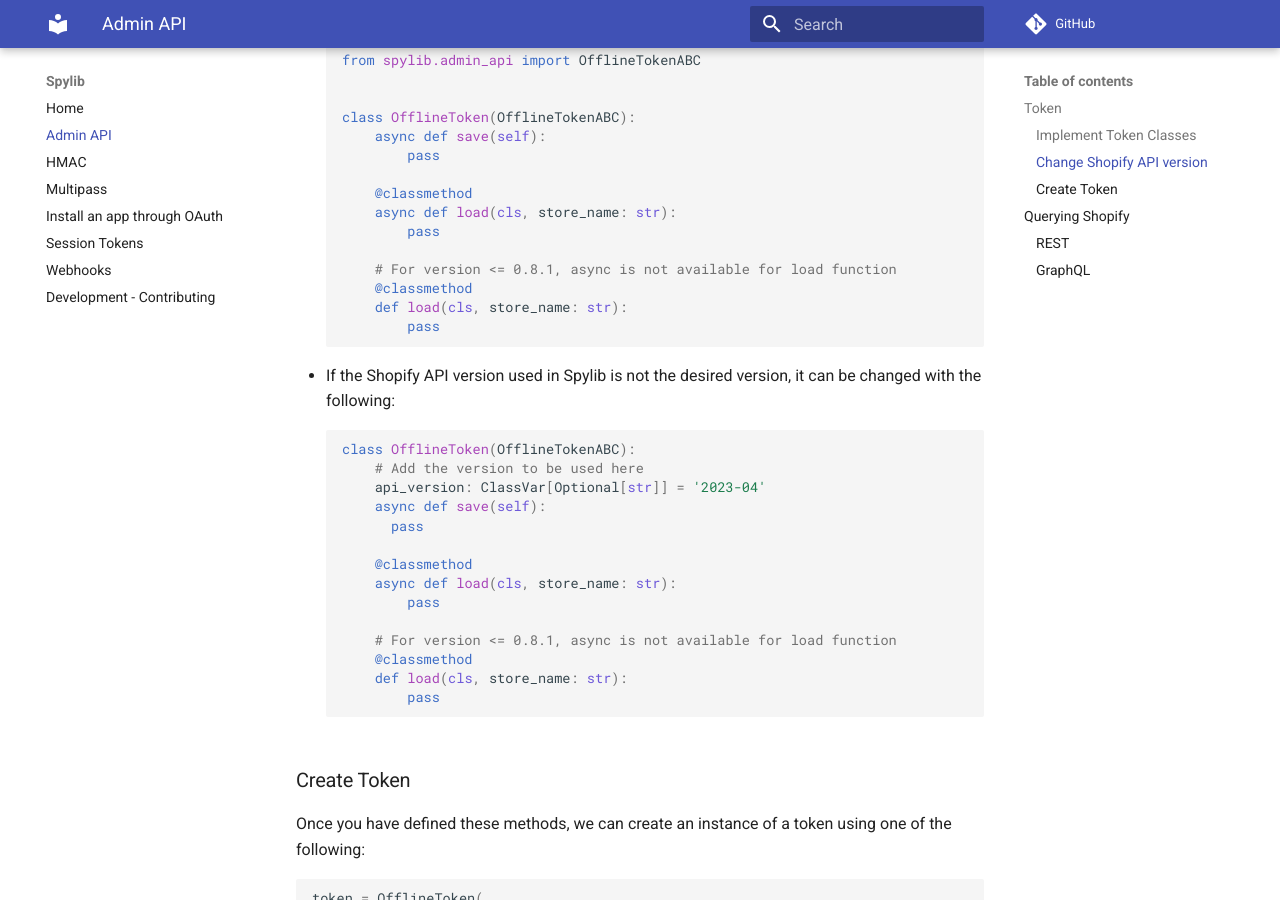
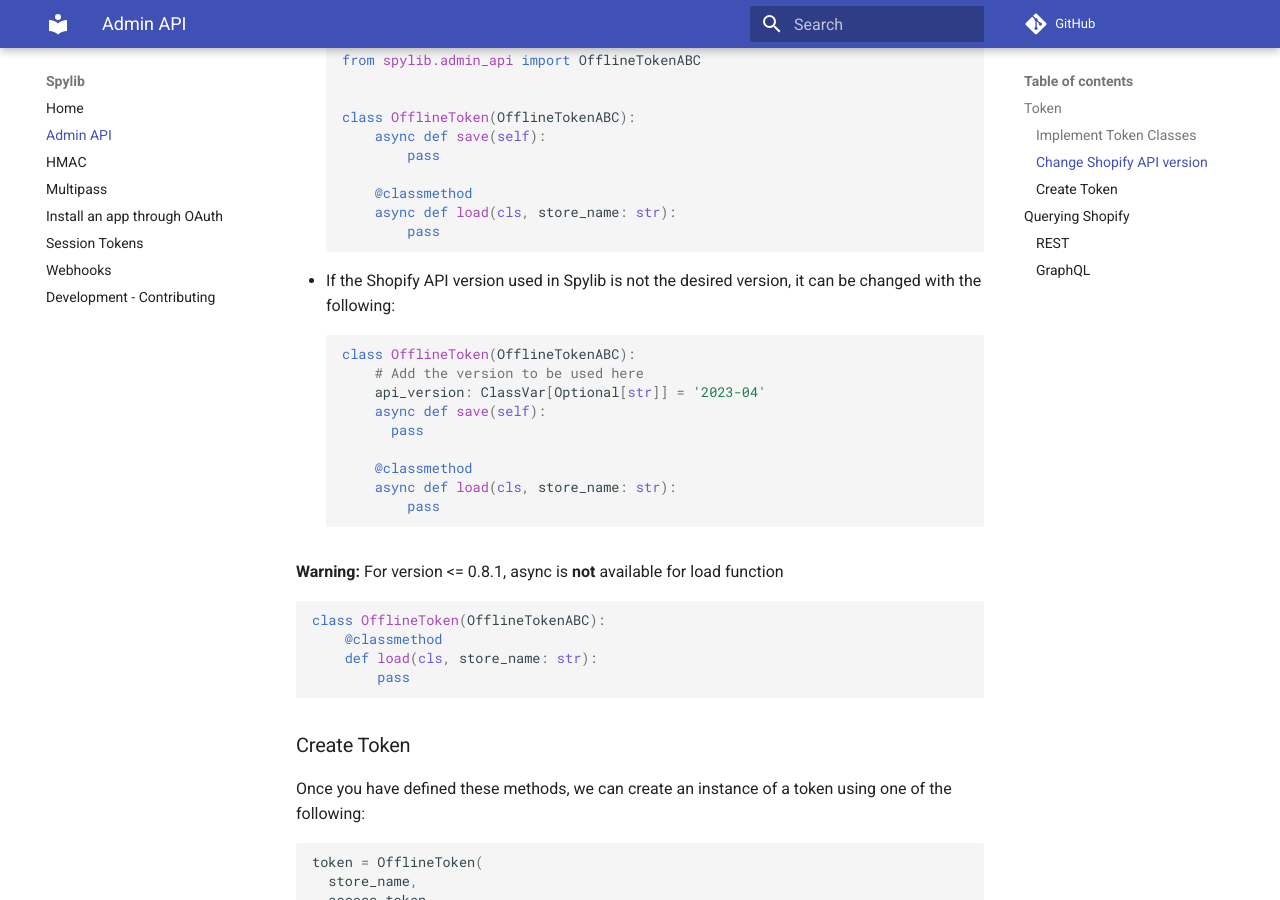
Before and after one commit to SatelCreative/spylib, an MkDocs documentation site: the page built from docs/admin-api.md, in a window 1280 px wide and 900 px high, scrolled down 919 px. Built offline with MkDocs 1.6.1 and Material for MkDocs 9.7.7, drawn with Linux system fonts in a browser that asks for light colours; comment, search, counter and statistics services are not loaded; the version menu is left out.

Commit message:
separate warning part

````diff
--- a/docs/admin-api.md
+++ b/docs/admin-api.md
@@ -48,11 +48,6 @@
     @classmethod
     async def load(cls, store_name: str):
         pass
-
-    # For version <= 0.8.1, async is not available for load function
-    @classmethod
-    def load(cls, store_name: str):
-        pass
 ```
 
 - If the Shopify API version used in Spylib is not the desired version, it can be changed with the following:
@@ -66,8 +61,11 @@
     @classmethod
     async def load(cls, store_name: str):
         pass
+```
 
-    # For version <= 0.8.1, async is not available for load function
+**Warning:** For version <= 0.8.1, async is **not** available for load function
+```python
+class OfflineToken(OfflineTokenABC):
     @classmethod
     def load(cls, store_name: str):
         pass
````
